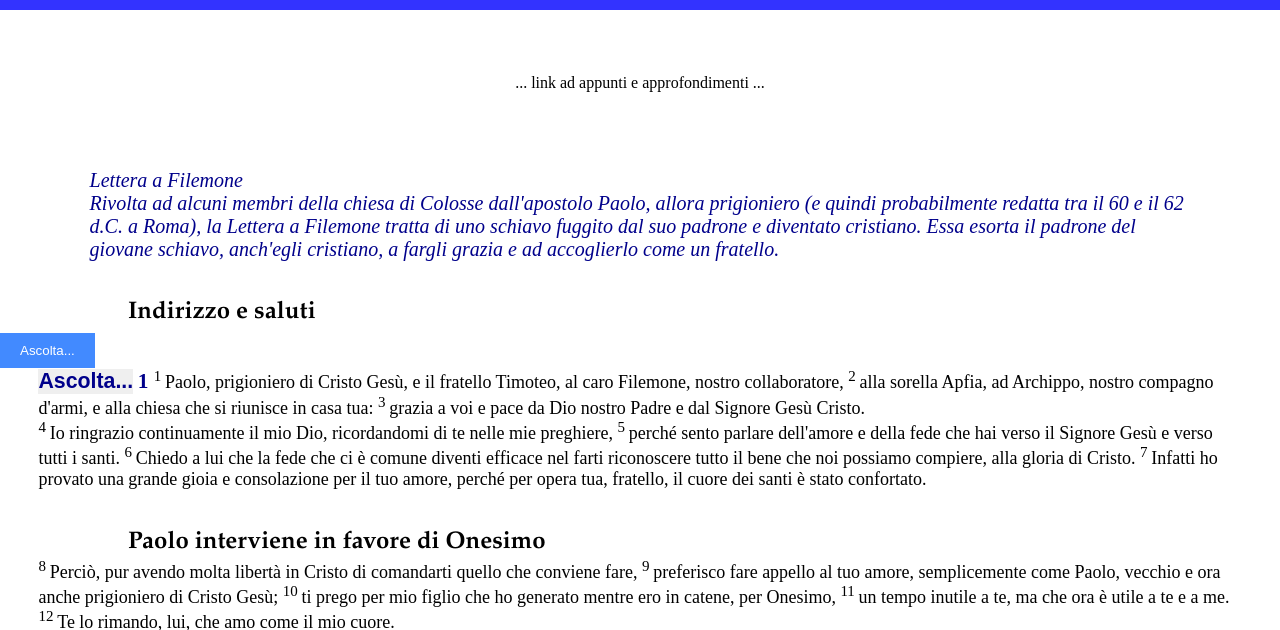
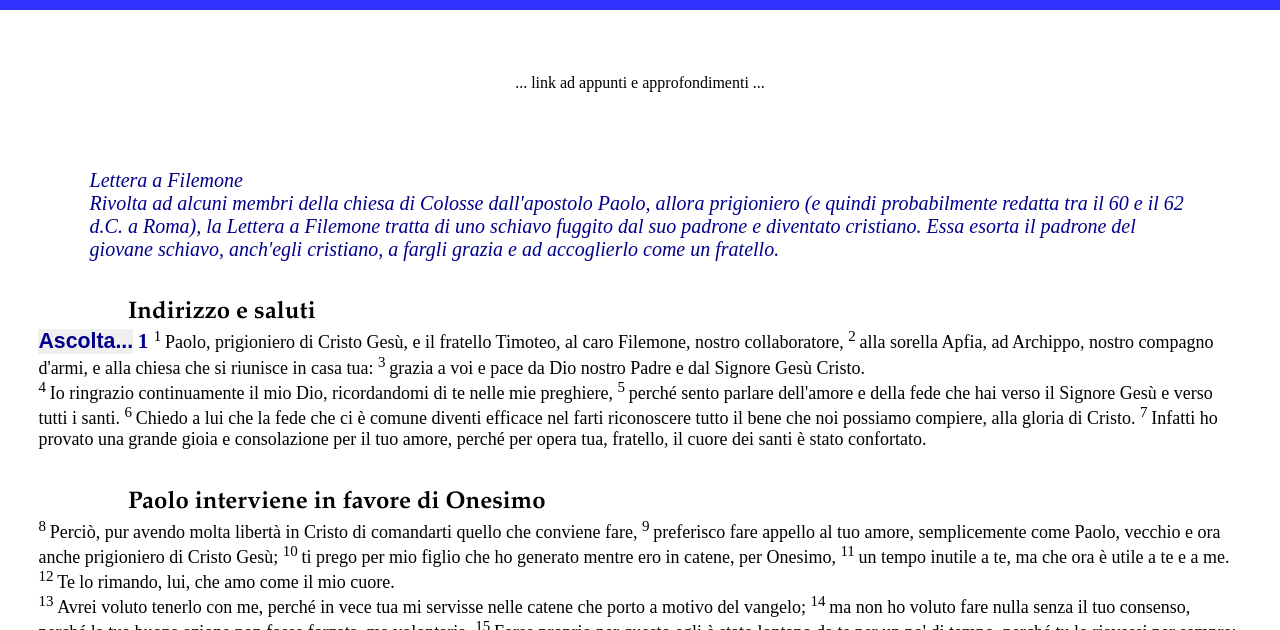
Before and after one commit to Fabio-byte/Repository01, a plain HTML site: page NR06_57_Filemone.html in a window 1280 px wide. Shown: the part 167-797 px from the top of the page. Drawn offline with nearby package versions, Linux system fonts and the light colour scheme.

Commit message:
Update NR06_57_Filemone.html

```diff
--- a/NR06_57_Filemone.html
+++ b/NR06_57_Filemone.html
@@ -56,7 +56,7 @@
 
     <h3 class="h3">Indirizzo e saluti</h3>
 
-        <button class="button_audio" onclick="openAudio('Audio_45_57_Paolo/NR06_57_01_Filemone.mp3')">Ascolta...</button>
+   <!--     <button class="button_audio" onclick="openAudio('Audio_45_57_Paolo/NR06_57_01_Filemone.mp3')">Ascolta...</button> -->
     <p class="p"><!-- Bottone audio. Funzione in Mega_Menu3.js -->
         <button class="color_of_chapter" onclick="openAudio('Audio_45_57_Paolo/NR06_57_01_Filemone.mp3')">Ascolta...</button>
         <span class="color_of_chapter">1 </span> <!-- Bottone audio di prova per Github -->
```
